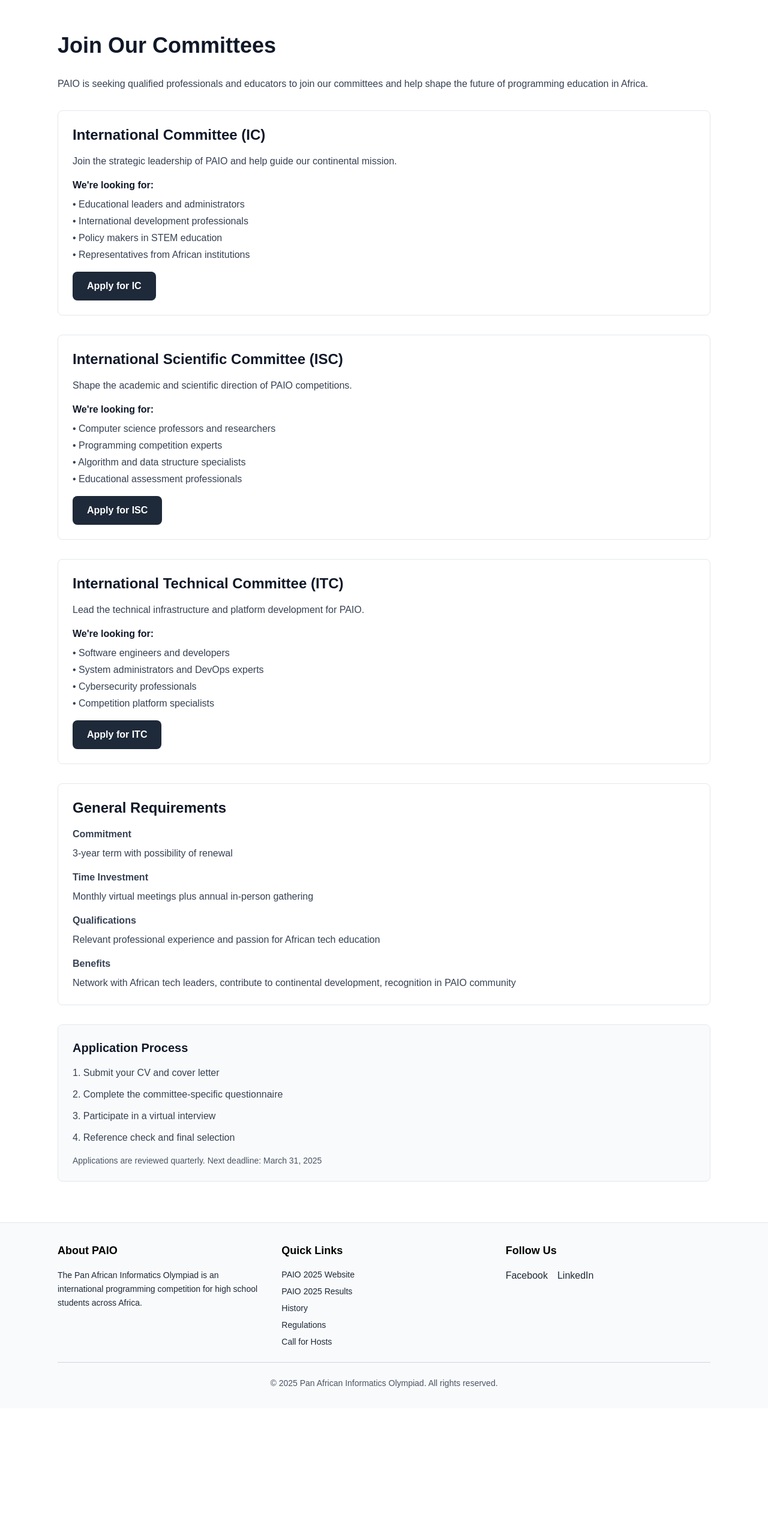
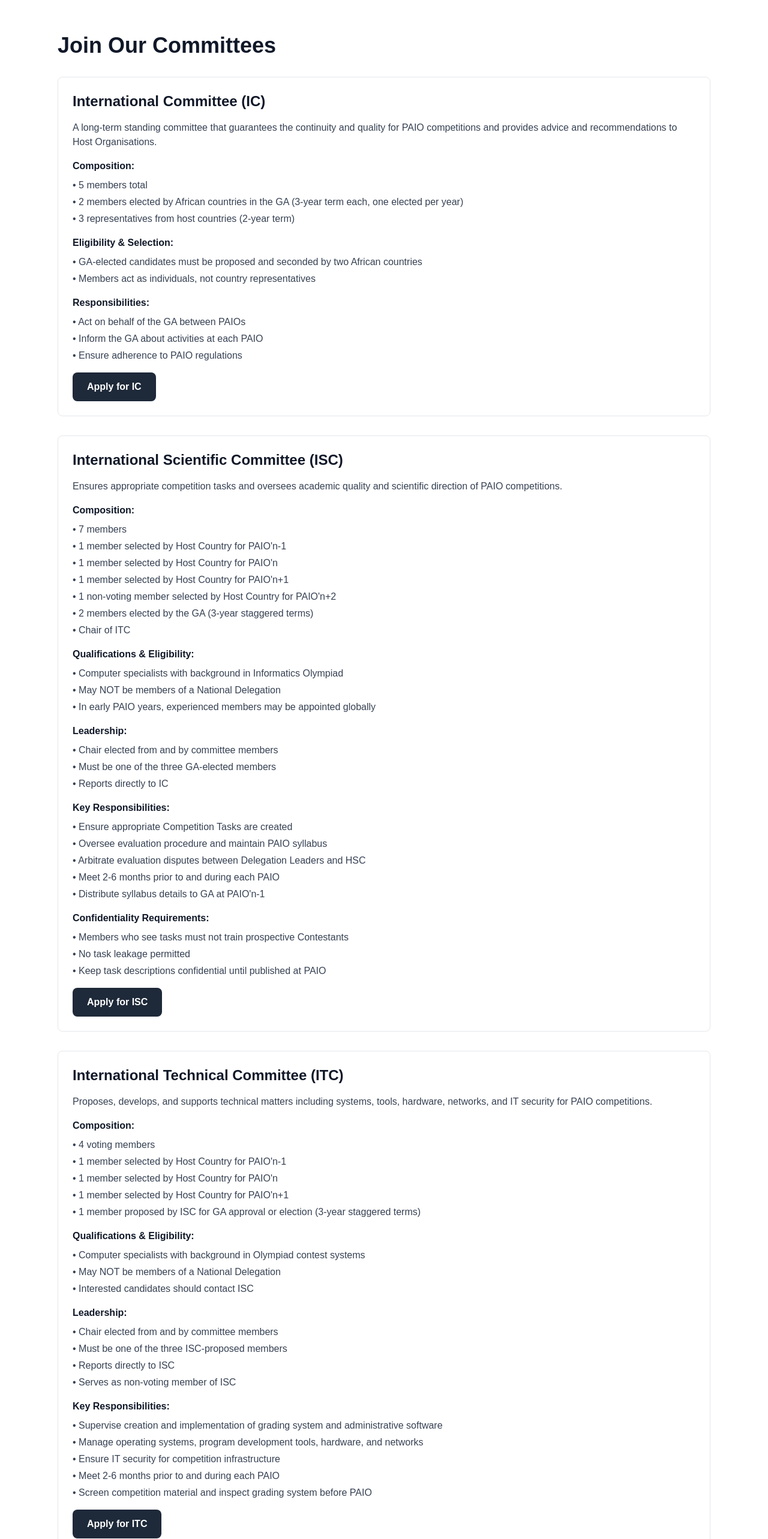
Before and after one commit to panafricanio/paio-general, a Next.js app: page /calls/committees in a window 1280 px wide. Shown: the part 80-2646 px from the top of the page at 60% size. Before the commit the page ends 2428 px from the top, so only its background shows below. Built offline with nearby package versions, Linux system fonts and the light colour scheme.

Commit message:
Add relevant links for committee applications

```diff
--- a/src/app/calls/committees/page.tsx
+++ b/src/app/calls/committees/page.tsx
@@ -10,103 +10,201 @@
           <h1 className="text-4xl font-bold mb-8 text-gray-900">Join Our Committees</h1>
 
           <div className="prose prose-lg max-w-none">
-            <p className="text-gray-700 mb-8">
-              PAIO is seeking qualified professionals and educators to join our committees and
-              help shape the future of programming education in Africa.
-            </p>
-
             <div className="space-y-8">
               <div className="bg-white border border-gray-200 rounded-lg p-6">
                 <h2 className="text-2xl font-bold mb-4 text-gray-900">International Committee (IC)</h2>
                 <p className="text-gray-700 mb-4">
-                  Join the strategic leadership of PAIO and help guide our continental mission.
+                  A long-term standing committee that guarantees the continuity and quality for PAIO competitions and provides advice and recommendations to Host Organisations.
                 </p>
+
                 <div className="mb-4">
-                  <h4 className="font-bold text-gray-900 mb-2">We're looking for:</h4>
+                  <h4 className="font-bold text-gray-900 mb-2">Composition:</h4>
                   <ul className="space-y-1 text-gray-700">
-                    <li>• Educational leaders and administrators</li>
-                    <li>• International development professionals</li>
-                    <li>• Policy makers in STEM education</li>
-                    <li>• Representatives from African institutions</li>
+                    <li>• 5 members total</li>
+                    <li>• 2 members elected by African countries in the GA (3-year term each, one elected per year)</li>
+                    <li>• 3 representatives from host countries (2-year term)</li>
                   </ul>
                 </div>
-                <button className="bg-gray-800 text-white px-6 py-3 rounded-lg font-semibold hover:bg-gray-900 transition">
+
+                <div className="mb-4">
+                  <h4 className="font-bold text-gray-900 mb-2">Eligibility & Selection:</h4>
+                  <ul className="space-y-1 text-gray-700">
+                    <li>• GA-elected candidates must be proposed and seconded by two African countries</li>
+                    <li>• Members act as individuals, not country representatives</li>
+                    {/* <li>• Future Host representatives may attend IC meetings as observers</li> */}
+                  </ul>
+                </div>
+
+                <div className="mb-4">
+                  <h4 className="font-bold text-gray-900 mb-2">Responsibilities:</h4>
+                  <ul className="space-y-1 text-gray-700">
+                    <li>• Act on behalf of the GA between PAIOs</li>
+                    <li>• Inform the GA about activities at each PAIO</li>
+                    <li>• Ensure adherence to PAIO regulations</li>
+                  </ul>
+                </div>
+
+                <a target='_blank' href="https://forms.gle/NgrapjsWuwXgqzab8" className="inline-block bg-gray-800 text-white px-6 py-3 rounded-lg font-semibold hover:bg-gray-900 transition">
                   Apply for IC
-                </button>
+                </a>
               </div>
 
               <div className="bg-white border border-gray-200 rounded-lg p-6">
                 <h2 className="text-2xl font-bold mb-4 text-gray-900">International Scientific Committee (ISC)</h2>
                 <p className="text-gray-700 mb-4">
-                  Shape the academic and scientific direction of PAIO competitions.
+                  Ensures appropriate competition tasks and oversees academic quality and scientific direction of PAIO competitions.
                 </p>
+
                 <div className="mb-4">
-                  <h4 className="font-bold text-gray-900 mb-2">We're looking for:</h4>
+                  <h4 className="font-bold text-gray-900 mb-2">Composition:</h4>
                   <ul className="space-y-1 text-gray-700">
-                    <li>• Computer science professors and researchers</li>
-                    <li>• Programming competition experts</li>
-                    <li>• Algorithm and data structure specialists</li>
-                    <li>• Educational assessment professionals</li>
+                    <li>• 7 members</li>
+                    <li>• 1 member selected by Host Country for PAIO'n-1</li>
+                    <li>• 1 member selected by Host Country for PAIO'n</li>
+                    <li>• 1 member selected by Host Country for PAIO'n+1</li>
+                    <li>• 1 non-voting member selected by Host Country for PAIO'n+2</li>
+                    <li>• 2 members elected by the GA (3-year staggered terms)</li>
+                    <li>• Chair of ITC</li>
                   </ul>
                 </div>
-                <button className="bg-gray-800 text-white px-6 py-3 rounded-lg font-semibold hover:bg-gray-900 transition">
+
+                <div className="mb-4">
+                  <h4 className="font-bold text-gray-900 mb-2">Qualifications & Eligibility:</h4>
+                  <ul className="space-y-1 text-gray-700">
+                    <li>• Computer specialists with background in Informatics Olympiad</li>
+                    <li>• May NOT be members of a National Delegation</li>
+                    <li>• In early PAIO years, experienced members may be appointed globally</li>
+                  </ul>
+                </div>
+
+                <div className="mb-4">
+                  <h4 className="font-bold text-gray-900 mb-2">Leadership:</h4>
+                  <ul className="space-y-1 text-gray-700">
+                    <li>• Chair elected from and by committee members</li>
+                    <li>• Must be one of the three GA-elected members</li>
+                    <li>• Reports directly to IC</li>
+                  </ul>
+                </div>
+
+                <div className="mb-4">
+                  <h4 className="font-bold text-gray-900 mb-2">Key Responsibilities:</h4>
+                  <ul className="space-y-1 text-gray-700">
+                    <li>• Ensure appropriate Competition Tasks are created</li>
+                    <li>• Oversee evaluation procedure and maintain PAIO syllabus</li>
+                    <li>• Arbitrate evaluation disputes between Delegation Leaders and HSC</li>
+                    <li>• Meet 2-6 months prior to and during each PAIO</li>
+                    <li>• Distribute syllabus details to GA at PAIO'n-1</li>
+                  </ul>
+                </div>
+
+                <div className="mb-4">
+                  <h4 className="font-bold text-gray-900 mb-2">Confidentiality Requirements:</h4>
+                  <ul className="space-y-1 text-gray-700">
+                    <li>• Members who see tasks must not train prospective Contestants</li>
+                    <li>• No task leakage permitted</li>
+                    <li>• Keep task descriptions confidential until published at PAIO</li>
+                  </ul>
+                </div>
+
+                <a target='_blank' href="https://forms.gle/kr8aeo9t2PJedPJKA" className="inline-block bg-gray-800 text-white px-6 py-3 rounded-lg font-semibold hover:bg-gray-900 transition">
                   Apply for ISC
-                </button>
+                </a>
               </div>
 
               <div className="bg-white border border-gray-200 rounded-lg p-6">
                 <h2 className="text-2xl font-bold mb-4 text-gray-900">International Technical Committee (ITC)</h2>
                 <p className="text-gray-700 mb-4">
-                  Lead the technical infrastructure and platform development for PAIO.
+                  Proposes, develops, and supports technical matters including systems, tools, hardware, networks, and IT security for PAIO competitions.
                 </p>
+
                 <div className="mb-4">
-                  <h4 className="font-bold text-gray-900 mb-2">We're looking for:</h4>
+                  <h4 className="font-bold text-gray-900 mb-2">Composition:</h4>
                   <ul className="space-y-1 text-gray-700">
-                    <li>• Software engineers and developers</li>
-                    <li>• System administrators and DevOps experts</li>
-                    <li>• Cybersecurity professionals</li>
-                    <li>• Competition platform specialists</li>
+                    <li>• 4 voting members</li>
+                    <li>• 1 member selected by Host Country for PAIO'n-1</li>
+                    <li>• 1 member selected by Host Country for PAIO'n</li>
+                    <li>• 1 member selected by Host Country for PAIO'n+1</li>
+                    <li>• 1 member proposed by ISC for GA approval or election (3-year staggered terms)</li>
                   </ul>
                 </div>
-                <button className="bg-gray-800 text-white px-6 py-3 rounded-lg font-semibold hover:bg-gray-900 transition">
+
+                <div className="mb-4">
+                  <h4 className="font-bold text-gray-900 mb-2">Qualifications & Eligibility:</h4>
+                  <ul className="space-y-1 text-gray-700">
+                    <li>• Computer specialists with background in Olympiad contest systems</li>
+                    <li>• May NOT be members of a National Delegation</li>
+                    <li>• Interested candidates should contact ISC</li>
+                  </ul>
+                </div>
+
+                <div className="mb-4">
+                  <h4 className="font-bold text-gray-900 mb-2">Leadership:</h4>
+                  <ul className="space-y-1 text-gray-700">
+                    <li>• Chair elected from and by committee members</li>
+                    <li>• Must be one of the three ISC-proposed members</li>
+                    <li>• Reports directly to ISC</li>
+                    <li>• Serves as non-voting member of ISC</li>
+                  </ul>
+                </div>
+
+                <div className="mb-4">
+                  <h4 className="font-bold text-gray-900 mb-2">Key Responsibilities:</h4>
+                  <ul className="space-y-1 text-gray-700">
+                    <li>• Supervise creation and implementation of grading system and administrative software</li>
+                    <li>• Manage operating systems, program development tools, hardware, and networks</li>
+                    <li>• Ensure IT security for competition infrastructure</li>
+                    <li>• Meet 2-6 months prior to and during each PAIO</li>
+                    <li>• Screen competition material and inspect grading system before PAIO</li>
+                  </ul>
+                </div>
+
+                 <a target='_blank' href="https://forms.gle/6uhywvJfZCjfjRCu9" className="inline-block bg-gray-800 text-white px-6 py-3 rounded-lg font-semibold hover:bg-gray-900 transition">
                   Apply for ITC
-                </button>
+                </a>
               </div>
             </div>
 
             <div className="bg-white border border-gray-200 rounded-lg p-6 mt-8">
-              <h2 className="text-2xl font-bold mb-4 text-gray-900">General Requirements</h2>
+              <h2 className="text-2xl font-bold mb-4 text-gray-900">Committee General Information</h2>
               <div className="space-y-4 text-gray-700">
                 <div>
-                  <h4 className="font-bold mb-2">Commitment</h4>
-                  <p>3-year term with possibility of renewal</p>
+                  <h4 className="font-bold mb-2">Meeting Requirements</h4>
+                  <p>All committees must meet during each PAIO and between 2-6 months prior to each PAIO.</p>
                 </div>
                 <div>
-                  <h4 className="font-bold mb-2">Time Investment</h4>
-                  <p>Monthly virtual meetings plus annual in-person gathering</p>
+                  <h4 className="font-bold mb-2">Voting & Decision Making</h4>
+                  <p>One vote per voting member; Committee Chair casts deciding vote in ties.</p>
                 </div>
                 <div>
-                  <h4 className="font-bold mb-2">Qualifications</h4>
-                  <p>Relevant professional experience and passion for African tech education</p>
+                  <h4 className="font-bold mb-2">Adjunct Members</h4>
+                  <p>All committees may select adjunct members (Host Country representatives and others) with no voting rights.</p>
                 </div>
                 <div>
-                  <h4 className="font-bold mb-2">Benefits</h4>
-                  <p>Network with African tech leaders, contribute to continental development, recognition in PAIO community</p>
+                  <h4 className="font-bold mb-2">Communication</h4>
+                  <p>Frequent communication is required between committees and with Host Country representatives.</p>
                 </div>
               </div>
             </div>
 
             <div className="bg-gray-50 border border-gray-200 rounded-lg p-6 mt-8">
-              <h3 className="text-xl font-bold mb-4 text-gray-900">Application Process</h3>
-              <ol className="space-y-3 text-gray-700">
-                <li>1. Submit your CV and cover letter</li>
-                <li>2. Complete the committee-specific questionnaire</li>
-                <li>3. Participate in a virtual interview</li>
-                <li>4. Reference check and final selection</li>
-              </ol>
-              <p className="text-gray-600 mt-4 text-sm">
-                Applications are reviewed quarterly. Next deadline: March 31, 2025
-              </p>
+              <h3 className="text-xl font-bold mb-4 text-gray-900">How to Apply</h3>
+              <div className="space-y-4 text-gray-700">
+                <div>
+                  <h4 className="font-bold mb-2">For IC Members (GA-Elected Positions)</h4>
+                  <p>Work with your African country delegation to propose and second candidates for consideration in the General Assembly election.</p>
+                </div>
+                {/* <div>
+                  <h4 className="font-bold mb-2">For ISC & ITC Members</h4>
+                  <p>Submit your CV and cover letter outlining your experience in informatics and competitive programming. Interested ITC candidates should contact the ISC directly.</p>
+                </div> */}
+                <div>
+                  <h4 className="font-bold mb-2">Selection Process</h4>
+                  <p>GA-elected positions go through General Assembly voting. Host Country positions are selected by respective Host Countries. ISC and ITC-proposed positions are subject to GA approval.</p>
+                </div>
+              </div>
+              {/* <p className="text-gray-600 mt-4 text-sm">
+                For inquiries about committee positions, contact us through our website contact info.
+              </p> */}
             </div>
           </div>
         </div>
```
